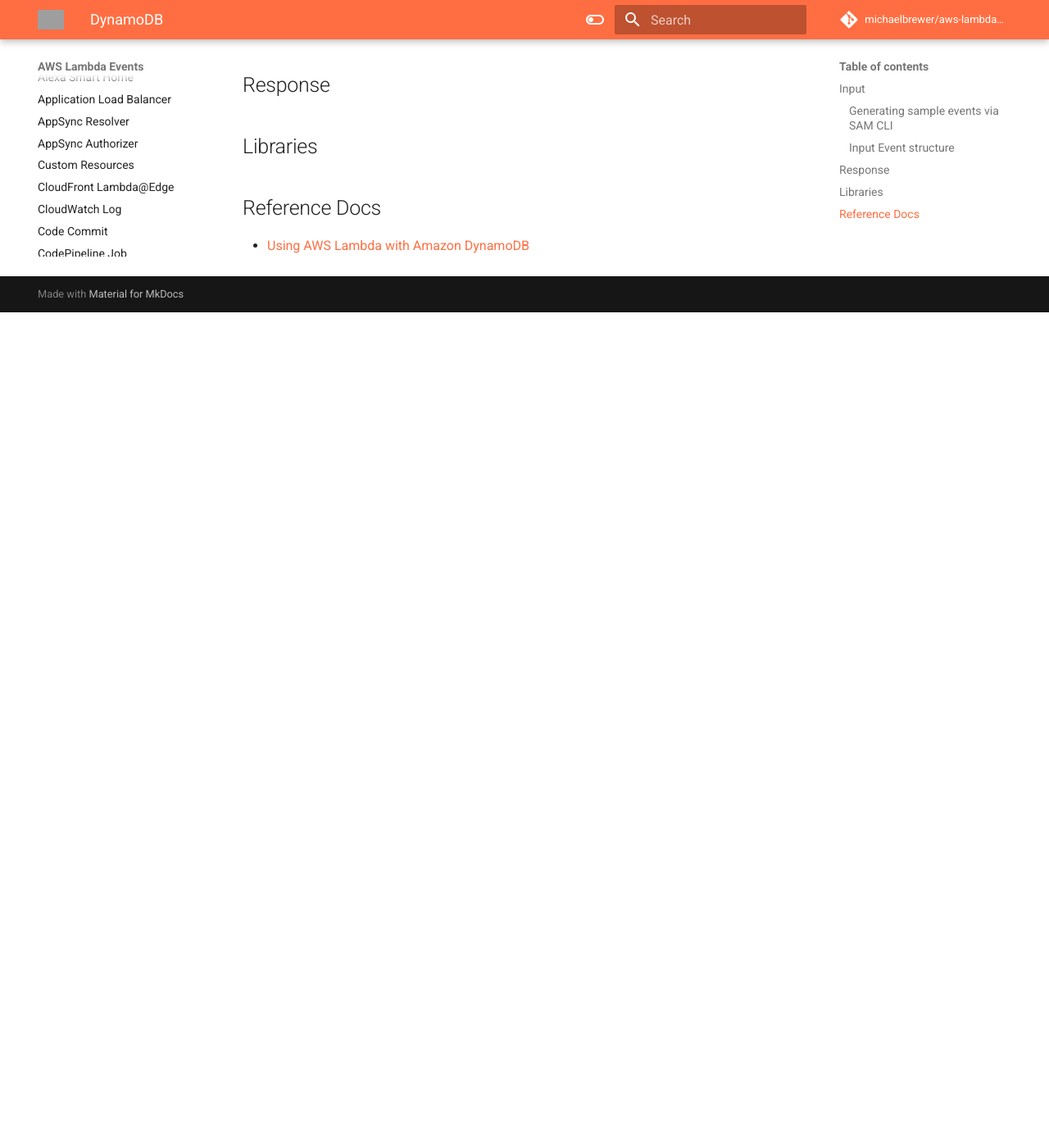
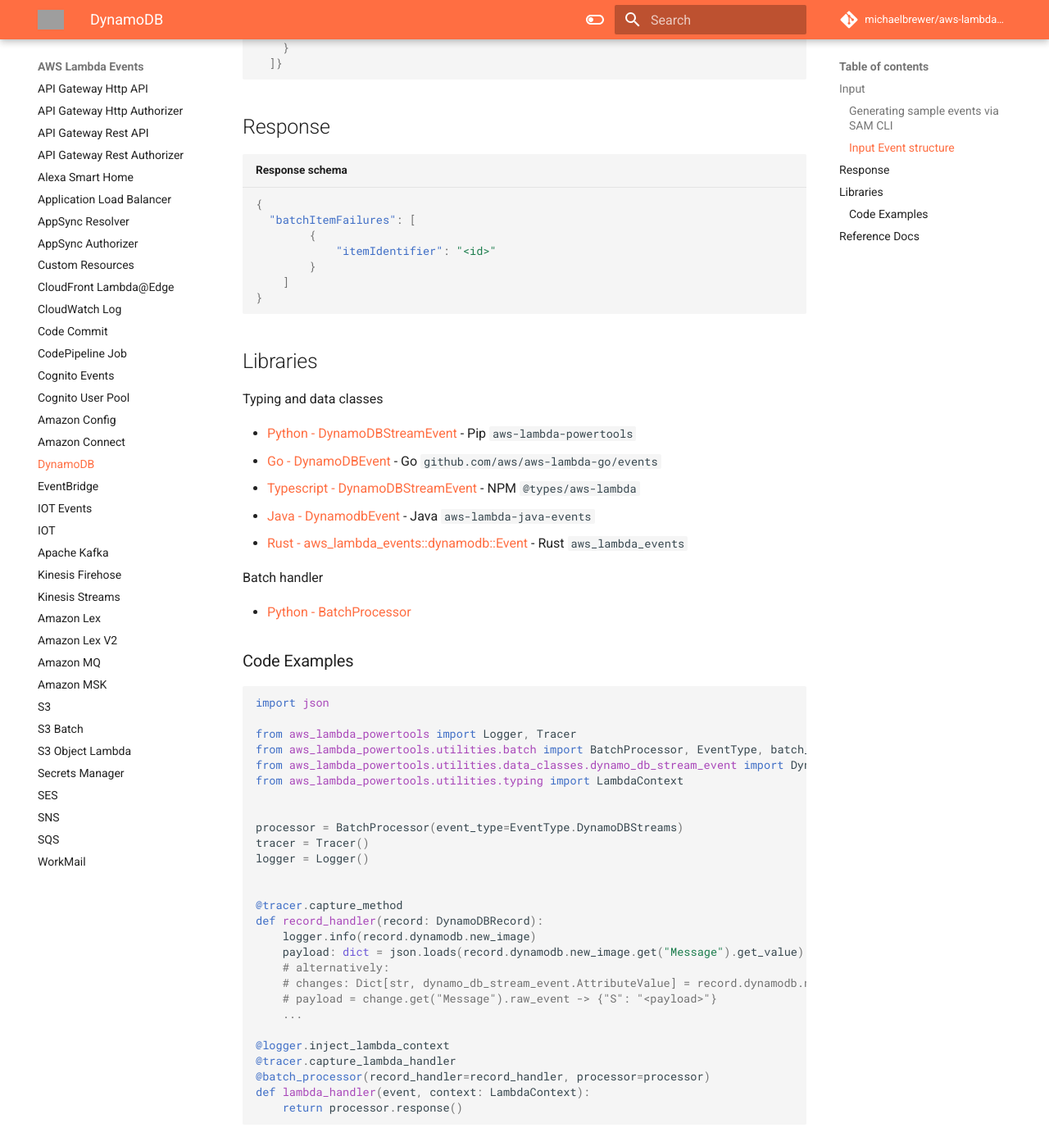
Before and after one commit to michaelbrewer/aws-lambda-events, an MkDocs documentation site: the page built from docs/dynamodb.md, in a window 1280 px wide and 1400 px high, scrolled down 1682 px. Shown: the whole window at 82% size. Built offline with MkDocs 1.6.1 and Material for MkDocs 9.7.7, drawn with Linux system fonts in a browser that asks for light colours; comment, search, counter and statistics services are not loaded; before the commit the page ends 2063 px from its top, so only the background shows below that; some of the changed text lies outside the part shown; grey boxes are pictures that could not be loaded.

Commit message:
feat(dynamodb): Complete docs

````diff
--- a/docs/dynamodb.md
+++ b/docs/dynamodb.md
@@ -1,6 +1,7 @@
 # DynamoDB
 
-Amazon DynamoDB, called via lambda polling
+Amazon DynamoDB stream, Lambda reads records from the stream and invokes your function synchronously with an event that contains stream records.
+Lambda reads records in batches and invokes your function to process records from the batch.
 
 ## Input
 
@@ -80,8 +81,62 @@
 
 ## Response
 
+```json title="Response schema"
+{
+  "batchItemFailures": [
+        {
+            "itemIdentifier": "<id>"
+        }
+    ]
+}
+```
+
 ## Libraries
+
+Typing and data classes
+
+- [Python - DynamoDBStreamEvent](https://awslabs.github.io/aws-lambda-powertools-python/latest/utilities/data_classes/#dynamodb-streams){target="_blank"} - Pip `aws-lambda-powertools`
+- [Go - DynamoDBEvent](https://github.com/aws/aws-lambda-go/blob/main/events/README_DynamoDB.md){target="_blank"} - Go `github.com/aws/aws-lambda-go/events`
+- [Typescript - DynamoDBStreamEvent](https://github.com/DefinitelyTyped/DefinitelyTyped/blob/master/types/aws-lambda/trigger/dynamodb-stream.d.ts){target="_blank"} - NPM `@types/aws-lambda`
+- [Java - DynamodbEvent](https://github.com/aws/aws-lambda-java-libs/blob/master/aws-lambda-java-events/src/main/java/com/amazonaws/services/lambda/runtime/events/DynamodbEvent.java){target="_blank"} - Java `aws-lambda-java-events`
+- [Rust - aws_lambda_events::dynamodb::Event](https://docs.rs/aws_lambda_events/latest/aws_lambda_events/dynamodb/index.html){target="_blank"} - Rust `aws_lambda_events`
+
+Batch handler
+
+- [Python - BatchProcessor](https://awslabs.github.io/aws-lambda-powertools-python/latest/utilities/batch/#processing-messages-from-dynamodb){target="_blank"}
+
+### Code Examples
+
+```python
+import json
+
+from aws_lambda_powertools import Logger, Tracer
+from aws_lambda_powertools.utilities.batch import BatchProcessor, EventType, batch_processor
+from aws_lambda_powertools.utilities.data_classes.dynamo_db_stream_event import DynamoDBRecord
+from aws_lambda_powertools.utilities.typing import LambdaContext
+
+
+processor = BatchProcessor(event_type=EventType.DynamoDBStreams)
+tracer = Tracer()
+logger = Logger()
+
+
+@tracer.capture_method
+def record_handler(record: DynamoDBRecord):
+    logger.info(record.dynamodb.new_image)
+    payload: dict = json.loads(record.dynamodb.new_image.get("Message").get_value)
+    # alternatively:
+    # changes: Dict[str, dynamo_db_stream_event.AttributeValue] = record.dynamodb.new_image
+    # payload = change.get("Message").raw_event -> {"S": "<payload>"}
+    ...
+
+@logger.inject_lambda_context
+@tracer.capture_lambda_handler
+@batch_processor(record_handler=record_handler, processor=processor)
+def lambda_handler(event, context: LambdaContext):
+    return processor.response()
+```
 
 ## Reference Docs
 
-- [Using AWS Lambda with Amazon DynamoDB](https://docs.aws.amazon.com/lambda/latest/dg/with-ddb.html#events-dynamodb-permissions)
+- [Using AWS Lambda with Amazon DynamoDB](https://docs.aws.amazon.com/lambda/latest/dg/with-ddb.html)
````
Also changed, not shown: docs/index.md (+1 -1 lines).
